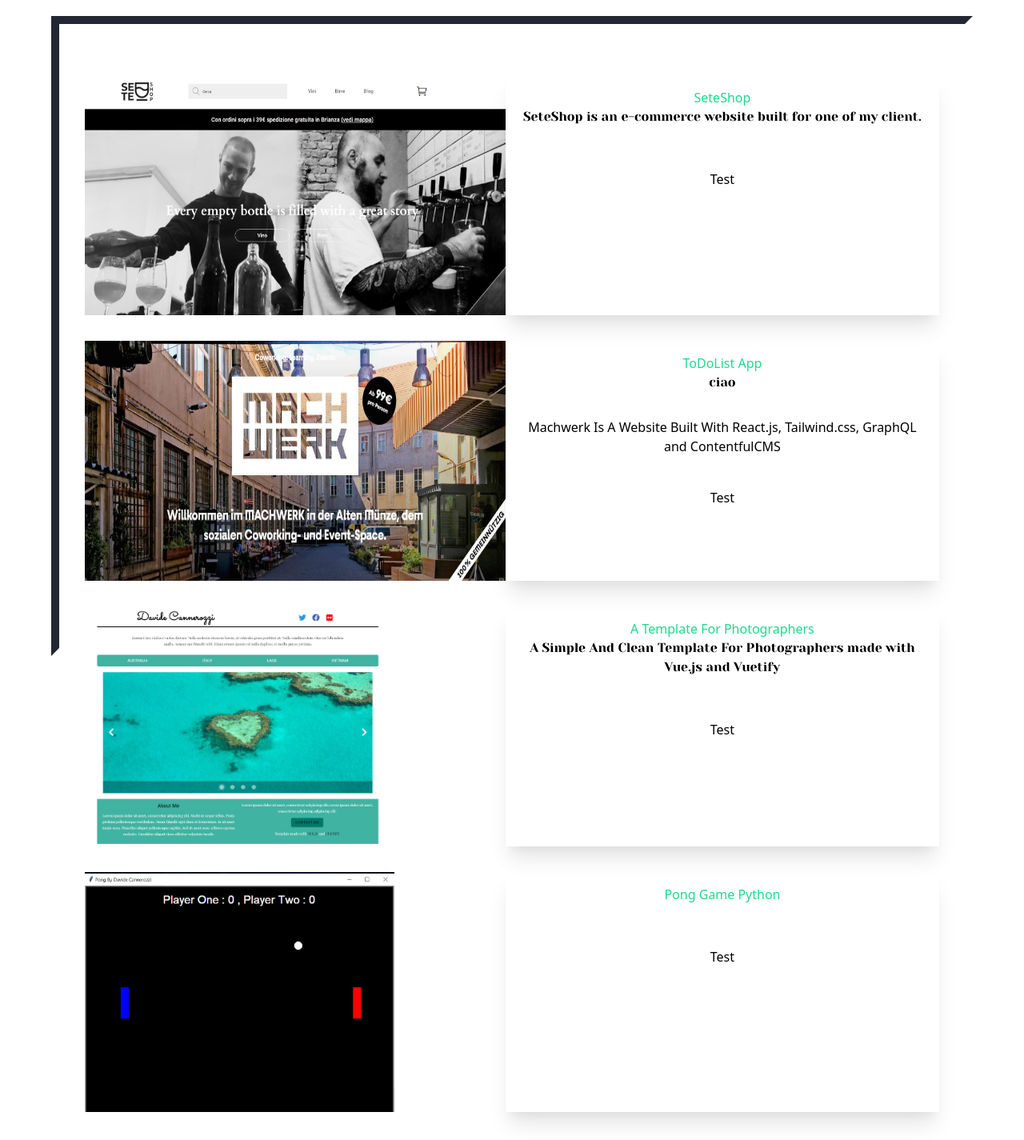
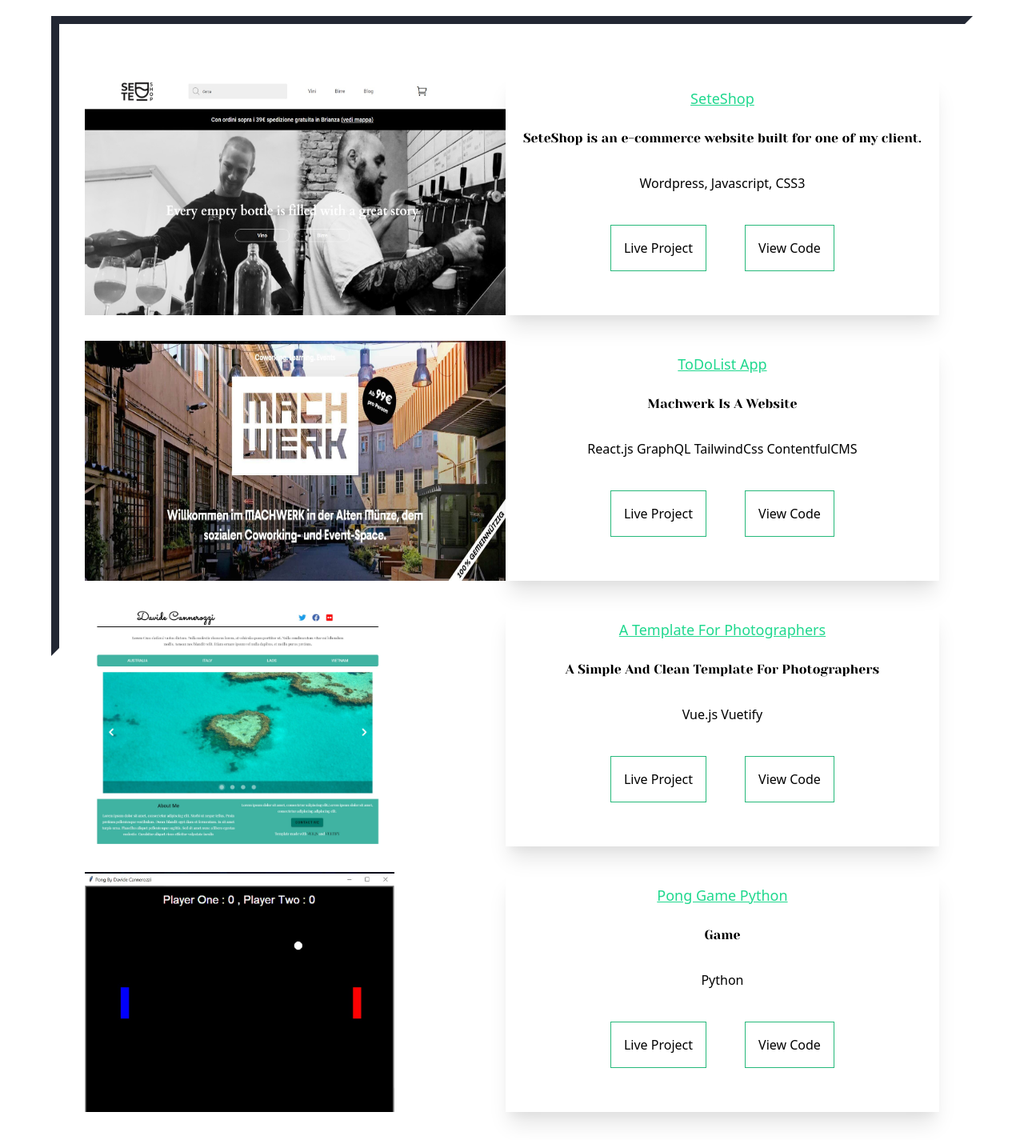
Before and after one commit to DavideCannerozzi/newPortfolio, a React (Create React App) app: page /Projects in a window 1280 px wide. Shown: the part 280-1705 px from the top of the page at 80% size. Built offline with nearby package versions, Linux system fonts and the light colour scheme.

Commit message:
working on project page

```diff
--- a/src/components/Blog.jsx
+++ b/src/components/Blog.jsx
@@ -7,7 +7,7 @@ export default function Blog(props) {
       { category:"css", description:"how to center a div with flexbox", link:"https://codingandbeers.com/flexbox-center-a-div/",icon:"fab fa-2x fa-css3-alt"},
       { category:"react", description:"set up a react project with create-react-app", link:"https://codingandbeers.com/create-react-app/", icon:"fab fa-2x fa-react"},
       { category:"react", description:'The useState() Hook', link:"https://codingandbeers.com/usestate-hook-in-react/",icon:"fab fa-2x fa-react" },
-      { category:"React", description:'Lorem Ipsum', link:"https://codingandbeers.com/useeffect-hook/", icon:"fab fa-2x fa-react"}
+      { category:"React", description:'The useEffect() Hook', link:"https://codingandbeers.com/useeffect-hook/", icon:"fab fa-2x fa-react"}
    ]
 
    return (
--- a/src/components/LanguageSkillsSection.jsx
+++ b/src/components/LanguageSkillsSection.jsx
@@ -12,7 +12,7 @@ export default function LanguageSkillsSection(props){
    return(
       <div className="border-t-4 border-blue-900">
          <h3 class="text-2xl mb-2 mt-4 text-center">{ props.header }</h3>
-         <div className="md:flex block lang-skills justify-center p-4">
+         <div className="md:flex md:justify-center  text-center lang-skills  p-4">
             { skills.map( skill => <><img src={ skill.icon } alt={ skill.alt }className={ skill.class } /><span>{ skill.name }</span><span>{ skill.level }</span></>  )}
          </div>
       </div>
--- a/src/components/Projects.jsx
+++ b/src/components/Projects.jsx
@@ -12,13 +12,13 @@ import ContactFormImg from '../images/contact-form.jpg'
 export default function Projects(props) {
 
    const Projects = [
-      { image:SeteShopImg, title:'SeteShop', content:'SeteShop is an e-commerce website built for one of my client. ', alt:"seteShop"},
-      { image:MachwerkImg, title:'ToDoList App', content:'ciao', skills:'Machwerk Is A Website Built With React.js, Tailwind.css, GraphQL and ContentfulCMS '},
-      { image:VueTemplateImg, title:'A Template For Photographers', content:'A Simple And Clean Template For Photographers made with Vue.js and Vuetify'},
-      { image:PongImg, title:'Pong Game Python'},
-      { image:VueTemplateImg, title:'Jewlery Template'},
-      { image:ContactFormImg, title: 'Contact Form', content:'Contact form'},
-      { image:WeatherAppImg, title:'Weather App', content:"TEst", link:"https://weather-js-project.netlify.app/"}
+      { image:SeteShopImg, title:'SeteShop', content:'SeteShop is an e-commerce website built for one of my client.', alt:"seteShop", skills:'Wordpress, Javascript, CSS3', website:"https://www.seteshop.it/"},
+      { image:MachwerkImg, title:'ToDoList App', content:'Machwerk Is A Website', skills:'React.js GraphQL TailwindCss ContentfulCMS'},
+      { image:VueTemplateImg, title:'A Template For Photographers', content:'A Simple And Clean Template For Photographers', skills:'Vue.js Vuetify', website:"https://photo-portfolio-vue.netlify.app/"},
+      { image:PongImg, title:'Pong Game Python', content:'Game', skills:'Python'},
+      { image:VueTemplateImg, title:'jewelry Template', content:'A Clean Template for your jewelry shop', skills:'Bootstrap 4'},
+      { image:ContactFormImg, title: 'Contact Form', content:'Contact form', skills:'Html Css Javascript', website:"https://contact-form-js-validation.netlify.app/"},
+      { image:WeatherAppImg, title:'Weather App', website:"https://weather-js-project.netlify.app/"}
    ]
 
    return (
@@ -30,7 +30,7 @@ export default function Projects(props) {
          </div>
          <Bar />
          <div className="project-container p-8">
-           { Projects.map( project =>(<SingleProject image={project.image} title={project.title} content={project.content} skill={project.skills} alt={props.alt} linkP={props.link}/> )  )}
+           { Projects.map( project =>(<SingleProject image={project.image} title={project.title} content={project.content} skill={project.skills} alt={props.alt} linkWeb={project.website}/> )  )}
          </div>
       </div>
    )
--- a/src/components/SingleProject.jsx
+++ b/src/components/SingleProject.jsx
@@ -9,10 +9,14 @@ export default function SingleProject(props){
                   <img src={props.image} alt={props.alt}/>
             </div>
             <div className="project-description_p mt-14 w-full shadow-xl p-4">
-                  <h3>{props.title}</h3>
-                  <p>{props.content}</p>
+                  <h3 className="underline text-lg">{props.title}</h3>
+                  <p className="mt-6">{props.content}</p>
                   <span className="inline-block mt-8 mb-10">{props.skill}</span>
-                  <a href={props.linkP}>Test</a>
+                  <div className="btn-projects">
+                        <button className="p-4 mr-12"><a href={props.linkWeb} target="_blank" rel="noreferrer">Live Project</a></button>
+                        <button className="p-4"><a href={props.linkWeb} target="_blank" rel="noreferrer">View Code</a></button>
+                  </div>
+
             </div>
       </div>
       )
--- a/src/components/Skills.css
+++ b/src/components/Skills.css
@@ -18,6 +18,7 @@
    animation:fromRight 2s;
    position:relative
 }
+.lang-skills img{ display:inline-block }
 .skills-secondary{
    animation:fromLeft 2s;
    position: relative;
--- a/src/index.css
+++ b/src/index.css
@@ -16,8 +16,7 @@ a{
 
 h2,
 h3{ color:#1fd88e }
-h1,h2{ font-family:'Josefin sans' }
-p,
-li{ font-family: 'Yeseva One', cursive }
+h1,h2,li{ font-family:'Josefin sans' }
+p{ font-family: 'Yeseva One', cursive }
 
 button{ border: 1px solid #26B97B }
```
